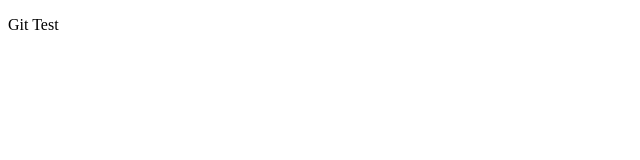
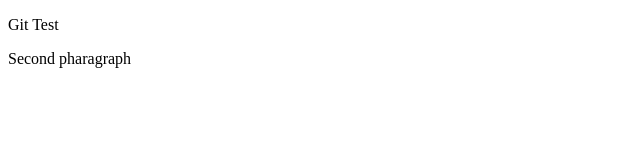
Before and after one commit to MuhammadJeeh/Demo-repo, a plain HTML site: page index.html in a window 1280 px wide. Shown: the whole page, without its empty margins (0-640 px from the left). Drawn offline with Linux system fonts and the light colour scheme.

Commit message:
second pharagraph added

```diff
--- a/index.html
+++ b/index.html
@@ -1,2 +1,3 @@
 <!DOCTYPE html>
 <p>Git Test</p>
+<p>Second pharagraph</p>
```
